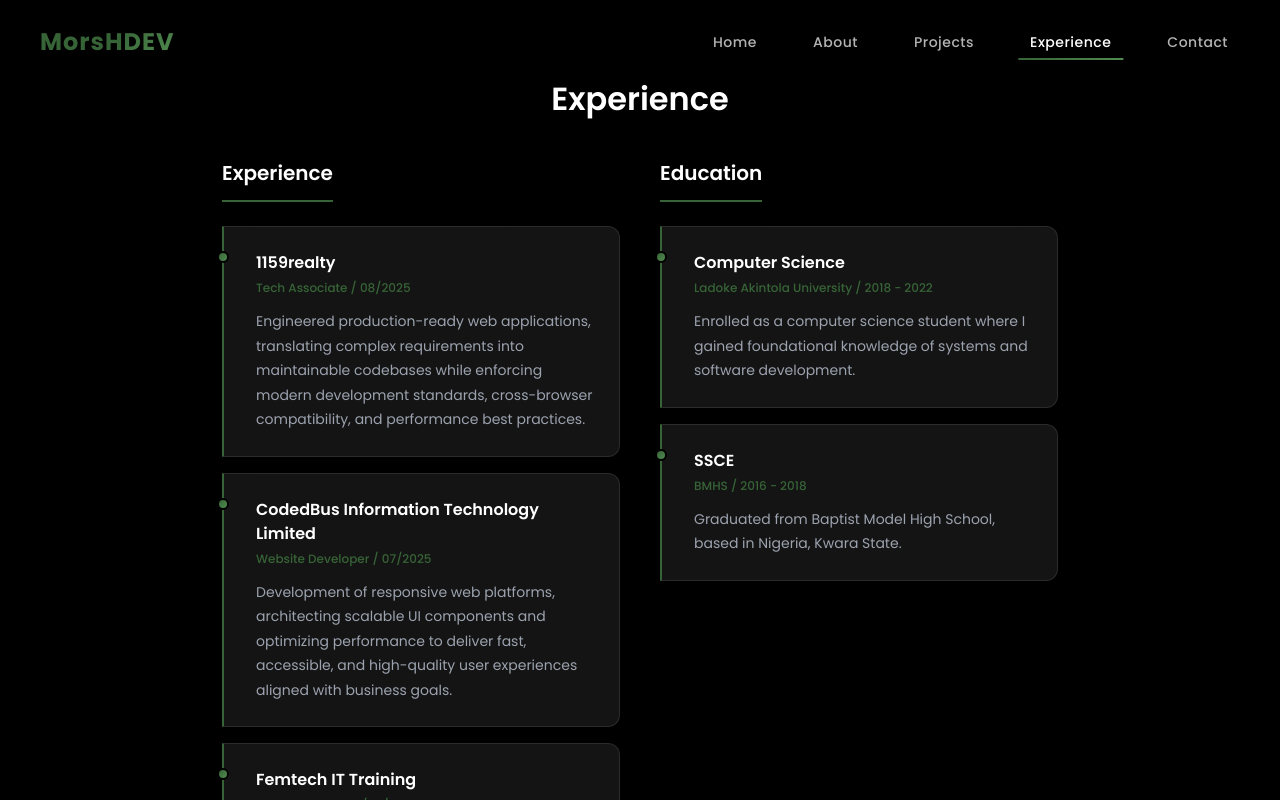
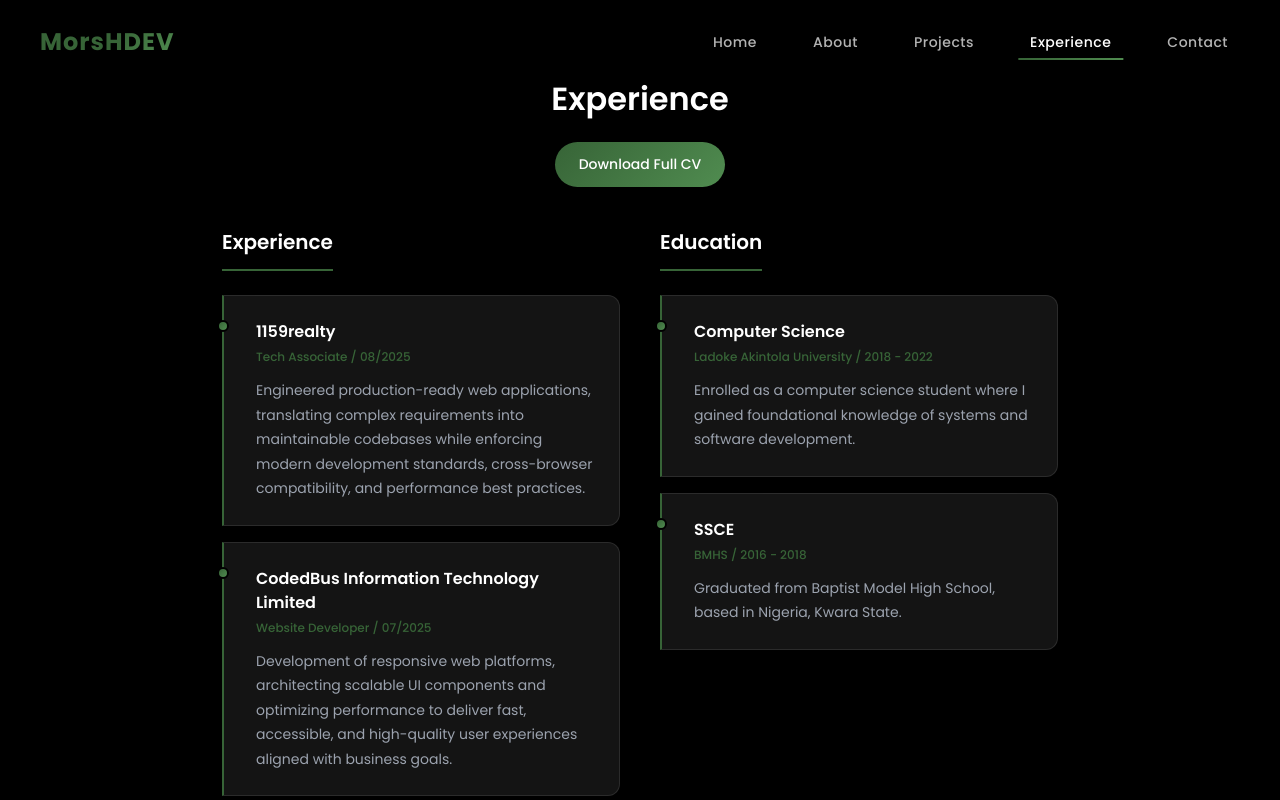
Before and after one commit to MorsH14/morsh, a React (Create React App) app: page /resume in a window 1280 px wide. Shown: the top 800 px of the page. Built offline with nearby package versions, Linux system fonts and the light colour scheme.

Commit message:
feat: initialize project structure with core pages and a dynamic homepage featuring tech stack and social links.

```diff
--- a/src/pages/resumepage/resume.js
+++ b/src/pages/resumepage/resume.js
@@ -92,6 +92,13 @@ const Resume = () => {
       >
         <h1 className="heading-2">Experience</h1>
         <div className="hrLine"></div>
+        <a
+          href="/assets/Olamide_Alade_Resume.docx"
+          className="btn btn-primary resume-download-btn"
+          style={{ marginTop: "var(--space-6)" }}
+        >
+          Download Full CV
+        </a>
       </motion.div>
 
       <div className="resume-content">
```
